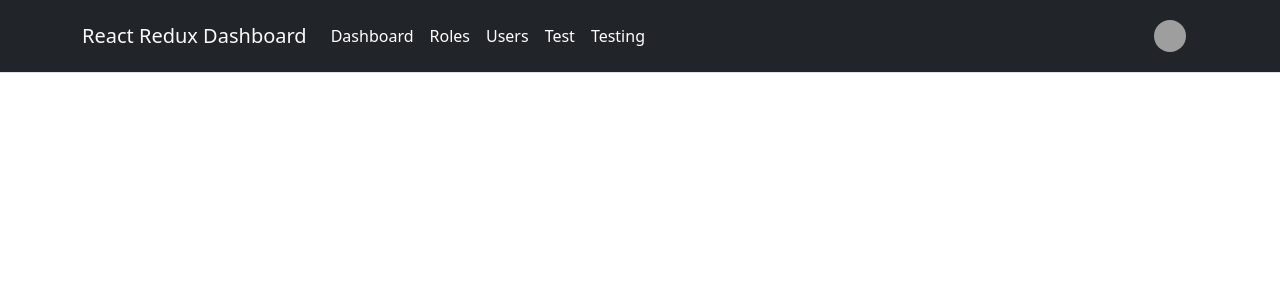
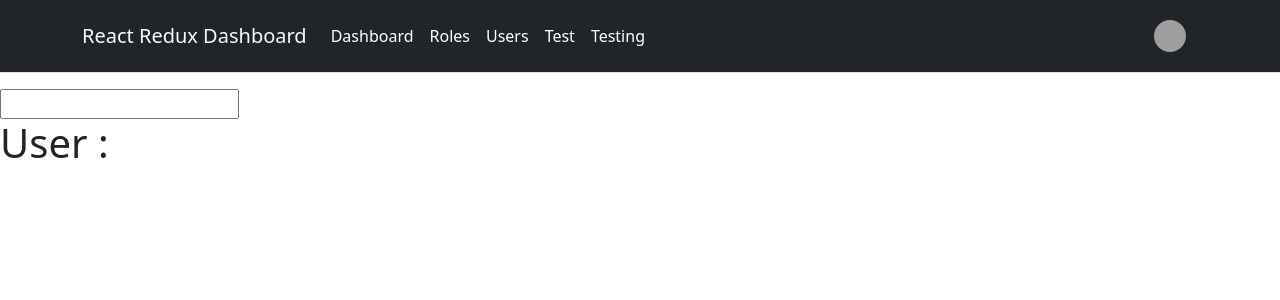
Before and after one commit to vinothsmart/react-redux-dashboard, a React (Create React App) app: page /hooks/useContext in a window 1280 px wide. Shown: the top 300 px of the page. Built offline with nearby package versions, Linux system fonts and the light colour scheme; grey boxes are pictures that could not be loaded.

Commit message:
useContext using state

```diff
--- a/src/components/AppRouter.js
+++ b/src/components/AppRouter.js
@@ -15,7 +15,8 @@ import ReducerHook from "./pages/Hooks/ReducerHook";
 import StateHook from "./pages/Hooks/StateHook";
 import Basic from "./pages/JsChallage/Basic";
 import LayoutEffectHook from "./pages/Hooks/LayoutEffectHook";
-import ImperativeHandleHook from "./pages/Hooks/ImperativeHandleHook";
+import ImperativeHandleHook from "./pages/Hooks/ImperativeHandleHook/ImperativeHandleHook";
+import ContextHook from "./pages/Hooks/ContextHook/ContextHook";
 
 const AppRouter = () => {
   return (
@@ -37,6 +38,7 @@ const AppRouter = () => {
         path="/hooks/useImperativeHandle"
         component={ImperativeHandleHook}
       />
+      <Route exact path="/hooks/useContext" component={ContextHook} />
       <Route exact path="/jsc/basic" component={Basic} />
     </Switch>
   );
--- /dev/null
+++ b/src/components/pages/Hooks/ContextHook/ContextHook.js
@@ -0,0 +1,15 @@
+import React, { useState } from "react";
+import Login from "./Login";
+import User from "./User";
+
+const ContextHook = () => {
+  const [userName, setUserName] = useState("");
+  return (
+    <div>
+      <Login setUserName={setUserName} />
+      <User userName={userName} />
+    </div>
+  );
+};
+
+export default ContextHook;
--- /dev/null
+++ b/src/components/pages/Hooks/ContextHook/Login.js
@@ -0,0 +1,11 @@
+import React from "react";
+
+const Login = ({ setUserName }) => {
+  return (
+    <div>
+      <input onChange={(e) => setUserName(e.target.value)} />
+    </div>
+  );
+};
+
+export default Login;
--- /dev/null
+++ b/src/components/pages/Hooks/ContextHook/User.js
@@ -0,0 +1,11 @@
+import React from "react";
+
+const User = ({ userName }) => {
+  return (
+    <div>
+      <h1>User : {userName}</h1>
+    </div>
+  );
+};
+
+export default User;
--- a/src/components/pages/Hooks/ImperativeHandleHook.js
+++ b/src/components/pages/Hooks/ImperativeHandleHook/ImperativeHandleHook.js
@@ -1,5 +1,5 @@
 import React, { useRef } from "react";
-import Button from "./Component/Button";
+import Button from "./Button";
 
 const ImperativeHandleHook = () => {
   const buttonRef = useRef(null);
```
Also changed, not shown: src/components/pages/Hooks/ImperativeHandleHook/Button.js (renamed from src/components/pages/Hooks/Component/Button.js).
